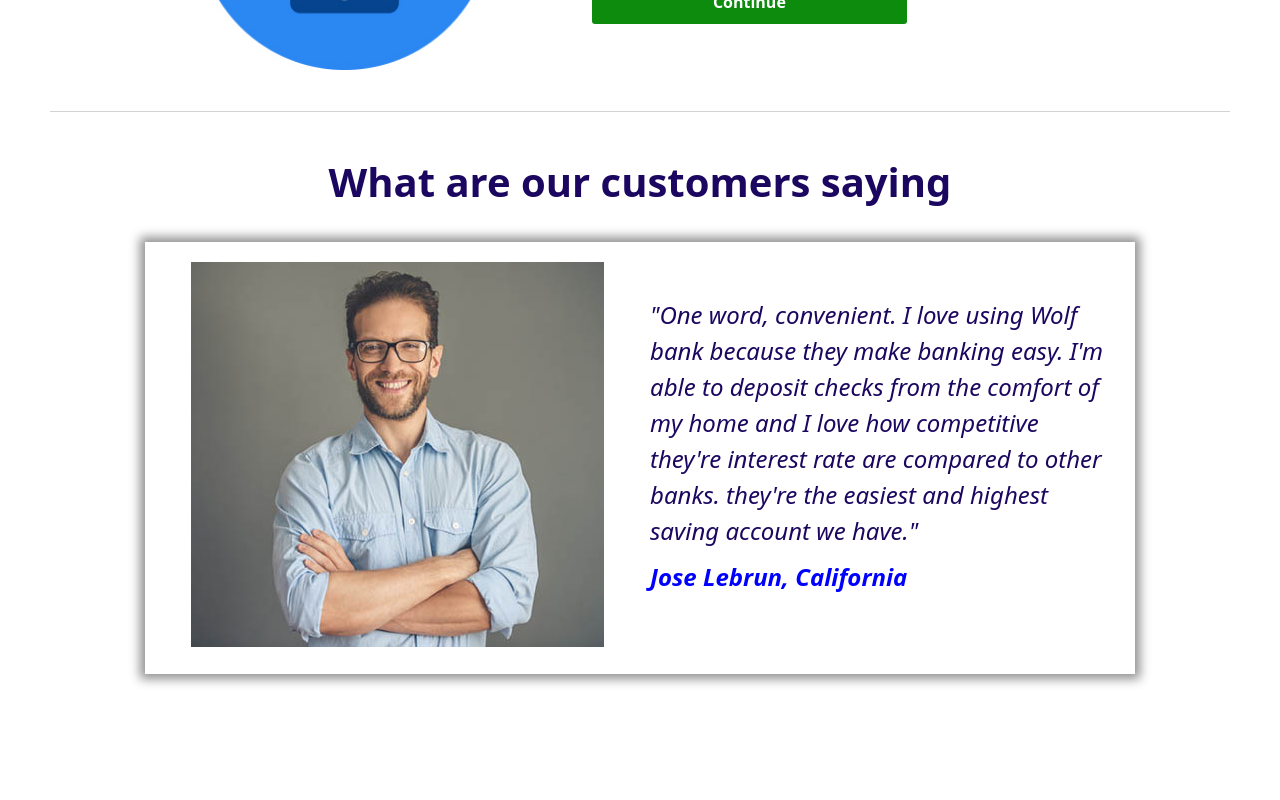
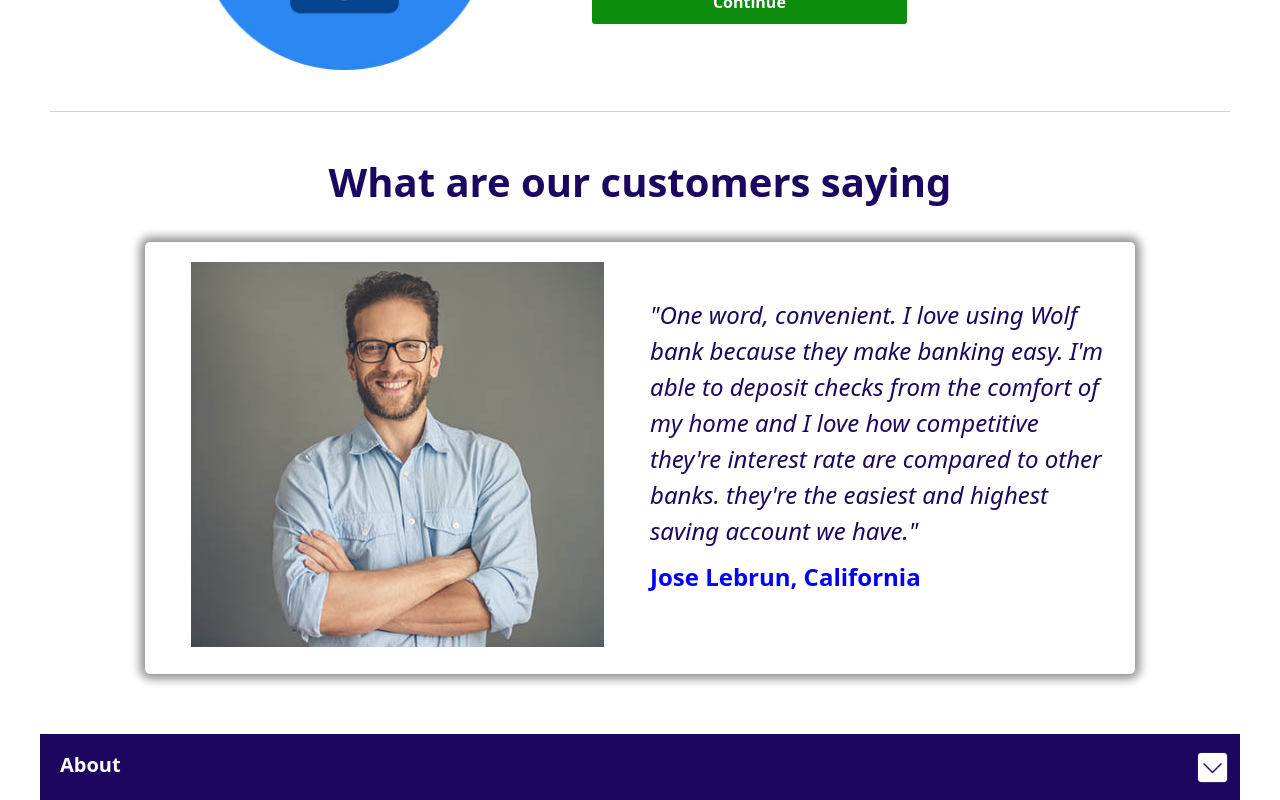
Before and after one commit to snieto10/wbank, a React (Create React App) app: page / in a window 1280 px wide. Shown: the part 2225-3025 px from the top of the page. Before the commit the page ends 2919 px from the top, so only its background shows below. Built offline with nearby package versions, Linux system fonts and the light colour scheme.

Commit message:
started footer

```diff
--- a/src/App.css
+++ b/src/App.css
@@ -668,6 +668,7 @@ img.diff {
   justify-items: center;
   gap: 2rem;
   max-width: 950px;
+  border-radius: var(--border-radius);
 }
 
 .testimonial__text {
@@ -716,3 +717,46 @@ img.diff {
     font-size: 2.4rem;
   }
 }
+
+/* Footer */
+
+.footer {
+  background-color: var(--color-headings);
+  color: white;
+  display: flex;
+  justify-content: space-between;
+  padding: 1rem;
+  align-items: flex-start;
+  margin-top: 4rem;
+}
+
+.footer__icon {
+  width: 35px;
+  height: 35px;
+  margin-top: 6px;
+  transition: transform 1s;
+}
+
+.footer__icon2 {
+  transform: rotate(90deg);
+  transition: transform 1s;
+}
+
+.footer__list {
+  background-color: #008000;
+}
+
+.footer__off {
+  display: none;
+}
+
+.footer__ul {
+  list-style: none;
+  margin-top: 0;
+  color: white;
+  background-color: var(--color-headings);
+  font-size: 1.8rem;
+  padding-top: 0;
+  padding-bottom: 1rem;
+  transition: 1s;
+}
--- a/src/App.js
+++ b/src/App.js
@@ -5,6 +5,7 @@ import Cards from "./components/cards";
 import SearchBar from "./components/searchBar";
 import Hero from "./components/hero";
 import Testimonial from "./components/testimonial";
+import Footer from "./components/footer";
 import "./normalize.css";
 import "./App.css";
 
@@ -17,6 +18,7 @@ function App() {
       <SearchBar />
       <Hero />
       <Testimonial />
+      <Footer />
     </>
   );
 }
--- /dev/null
+++ b/src/components/footer.jsx
@@ -0,0 +1,44 @@
+import React from "react";
+import { useState } from "react";
+import chevron from "../images/chevron.png";
+
+export default function Footer(props) {
+  const [about, setAbout] = useState(false);
+
+  let handleClick = () => {
+    about === false ? setAbout(true) : setAbout(false);
+  };
+
+  let footer1 = about === false ? "footer__list footer__off" : "footer__list";
+
+  let footerIcon =
+    about === false ? "footer__icon" : "footer__icon footer__icon2";
+
+  return (
+    <>
+      <div className="container">
+        <footer className="footer">
+          <h3
+            style={{
+              color: "white",
+              marginTop: "6px",
+              fontSize: "2rem",
+              marginLeft: "1rem",
+            }}
+          >
+            About
+          </h3>
+          <img onClick={handleClick} src={chevron} className={footerIcon}></img>
+        </footer>
+        <footer className={footer1}>
+          <ul className="footer__ul">
+            <li>Our Company</li>
+            <li>Careers</li>
+            <li>Investors Relations</li>
+            <li>Supliers</li>
+          </ul>
+        </footer>
+      </div>
+    </>
+  );
+}
--- a/src/components/testimonial.jsx
+++ b/src/components/testimonial.jsx
@@ -29,6 +29,7 @@ export default function Testimonial(props) {
                     fontWeight: "bold",
                     color: "blue",
                     marginTop: "1rem",
+                    fontStyle: "normal",
                   }}
                 >
                   Jose Lebrun, California
```
Also changed, not shown: src/images/chevron.png (added).
